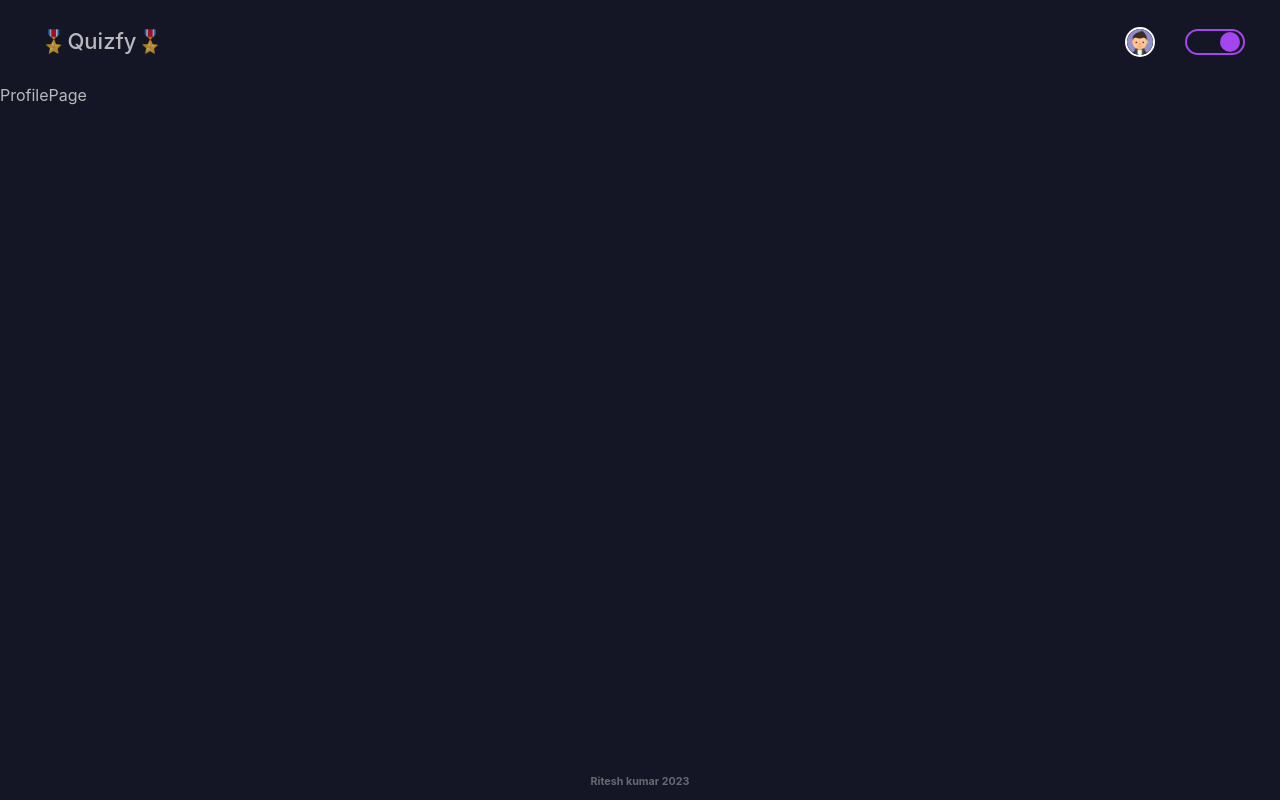
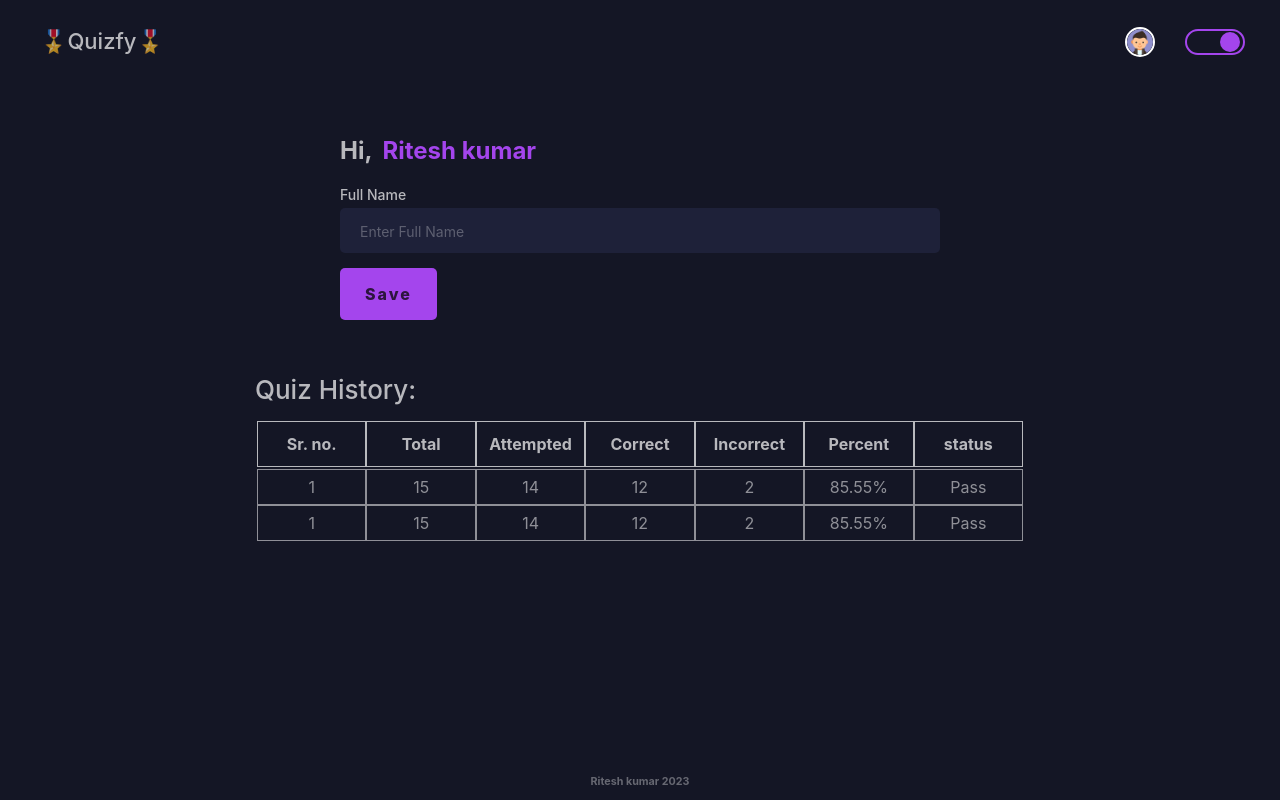
Before and after one commit to riteshkumarldh/quiz-app, a React (Vite) app: page /profile in a window 1280 px wide. Built offline with nearby package versions, Linux system fonts and the light colour scheme.

Commit message:
profile page created

```diff
--- a/index.html
+++ b/index.html
@@ -1,5 +1,5 @@
 <!DOCTYPE html>
-<html lang="en">
+<html lang="en" class="dark">
   <head>
     <meta charset="UTF-8" />
     <link rel="icon" type="image/svg+xml" href="/vite.svg" />
--- a/src/components/Button.jsx
+++ b/src/components/Button.jsx
@@ -1,4 +1,14 @@
-export default function Button({ children, type, onClick }) {
+import { Link } from "react-router-dom";
+
+export default function Button({ children, type, onClick, as, to }) {
+  if (as === "link") {
+    return (
+      <Link to={to} className="custom__button">
+        {children}
+      </Link>
+    );
+  }
+
   return (
     <button type={type} onClick={onClick} className="custom__button">
       {children}
--- a/src/components/QuizSettings.jsx
+++ b/src/components/QuizSettings.jsx
@@ -10,7 +10,9 @@ import {
 import { useFetch } from "../utils/hooks/useFetch";
 
 export default function QuizSettings() {
-  const { data } = useFetch("https://opentdb.com/api_category.php");
+  const { data: quizCategories } = useFetch(
+    "https://opentdb.com/api_category.php"
+  );
 
   return (
     <div className="quizsettings">
@@ -31,7 +33,7 @@ export default function QuizSettings() {
         id="typeQuestion"
       />
       <SelectBox
-        options={data?.trivia_categories}
+        options={quizCategories?.trivia_categories}
         label="Select Category"
         id="category"
       />
--- a/src/styles/index.scss
+++ b/src/styles/index.scss
@@ -2,5 +2,6 @@
 @import "./partials/global";
 @import "./partials/header";
 @import "./partials/homePage";
-
+@import "./partials/profilepage";
+@import "./partials/resultpage";
 @import "./partials/footer";
--- a/src/styles/partials/_global.scss
+++ b/src/styles/partials/_global.scss
@@ -14,13 +14,24 @@
   -webkit-font-smoothing: antialiased;
   -moz-osx-font-smoothing: grayscale;
   -webkit-text-size-adjust: 100%;
+}
 
+.dark {
   --body-bg: #141625;
   --second-bg: #1e2139;
   --accent: #a445ed;
   --accent-light: #2d153f;
   --heading-color: #fff;
   --text-color: #ffffffb2;
+}
+
+.light {
+  --body-bg: #fff;
+  --second-bg: #f1f2f4;
+  --accent: #a445ed;
+  --accent-light: #2d153f;
+  --heading-color: #000;
+  --text-color: #000000b2;
 }
 
 html {
@@ -146,7 +157,7 @@ li {
     border-radius: 0.5rem;
     max-height: 0;
     overflow: hidden;
-    transition: 500ms;
+    transition: 300ms;
     z-index: 100;
 
     &.show {
--- /dev/null
+++ b/src/styles/partials/_profilepage.scss
@@ -0,0 +1,68 @@
+.profile {
+  padding-block: 50px;
+  &__container {
+    max-width: 600px;
+    margin-inline: auto;
+    width: 100%;
+    display: flex;
+    flex-direction: column;
+    gap: 15px;
+  }
+  &__name {
+    display: flex;
+    gap: 10px;
+
+    span {
+      color: var(--accent);
+    }
+  }
+}
+
+.history {
+  &__container {
+    max-width: 800px;
+    margin-inline: auto;
+    width: 100%;
+    padding-inline: 1.5rem;
+
+    & > h2 {
+      @include typography(2.6rem, 500, 1.5);
+      margin-bottom: 10px;
+    }
+  }
+
+  &__blank {
+    display: flex;
+    flex-direction: column;
+    align-items: center;
+    gap: 10px;
+
+    h3 {
+      opacity: 0.5;
+    }
+  }
+
+  &__table {
+    width: 100%;
+    tr {
+      display: grid;
+      grid-template-columns: repeat(7, 1fr);
+
+      th,
+      td {
+        border: 1px solid;
+        vertical-align: middle;
+        text-align: center;
+      }
+
+      th {
+        padding-block: 1rem;
+      }
+
+      td {
+        padding-block: 0.5rem;
+        opacity: 0.75;
+      }
+    }
+  }
+}
--- a/src/views/ProfilePage.jsx
+++ b/src/views/ProfilePage.jsx
@@ -1,3 +1,77 @@
+import { useState } from "react";
+
+import Button from "../components/Button";
+import Input from "../components/Input";
+
 export default function ProfilePage() {
-  return <div>ProfilePage</div>;
+  const [attempt, setAttempt] = useState(true);
+  return (
+    <main>
+      <section className="profile">
+        <div className="profile__container">
+          <h2 className="profile__name">
+            Hi, <span>Ritesh kumar</span>
+          </h2>
+
+          <Input
+            type="text"
+            id="fullName"
+            placeholder="Enter Full Name"
+            label="Full Name"
+          />
+          <Button>Save</Button>
+        </div>
+      </section>
+
+      <section className="history">
+        <div className="history__container container">
+          <h2>Quiz History:</h2>
+
+          {attempt ? (
+            <table className="history__table">
+              <thead>
+                <tr>
+                  <th>Sr. no.</th>
+                  <th>Total</th>
+                  <th>Attempted</th>
+                  <th>Correct</th>
+                  <th>Incorrect</th>
+                  <th>Percent</th>
+                  <th>status</th>
+                </tr>
+              </thead>
+
+              <tbody>
+                <tr>
+                  <td>1</td>
+                  <td>15</td>
+                  <td>14</td>
+                  <td>12</td>
+                  <td>2</td>
+                  <td>85.55%</td>
+                  <td>Pass</td>
+                </tr>
+                <tr>
+                  <td>1</td>
+                  <td>15</td>
+                  <td>14</td>
+                  <td>12</td>
+                  <td>2</td>
+                  <td>85.55%</td>
+                  <td>Pass</td>
+                </tr>
+              </tbody>
+            </table>
+          ) : (
+            <div className="history__blank">
+              <h3>You have not Attempted any quiz yet</h3>
+              <Button as="link" to="/">
+                Attempt Now
+              </Button>
+            </div>
+          )}
+        </div>
+      </section>
+    </main>
+  );
 }
```
Also changed, not shown: src/styles/partials/_resultpage.scss (added).
